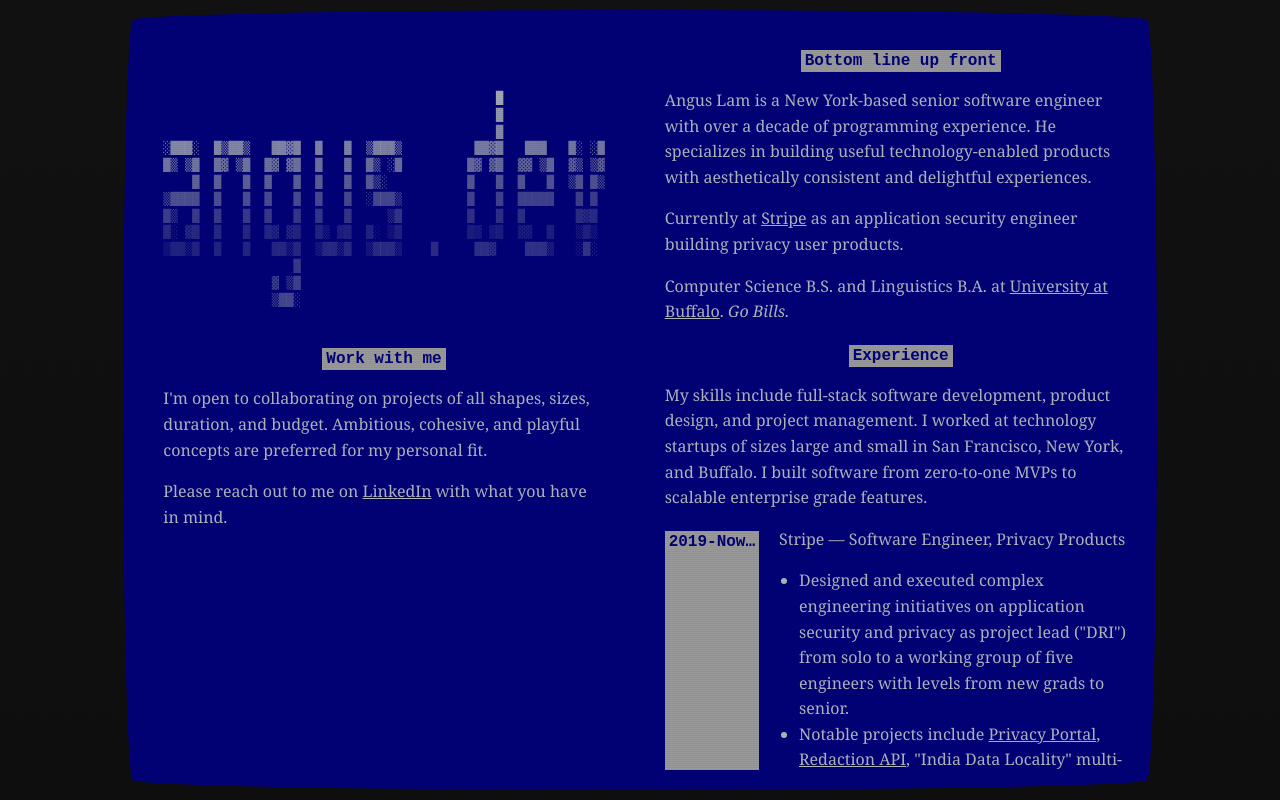
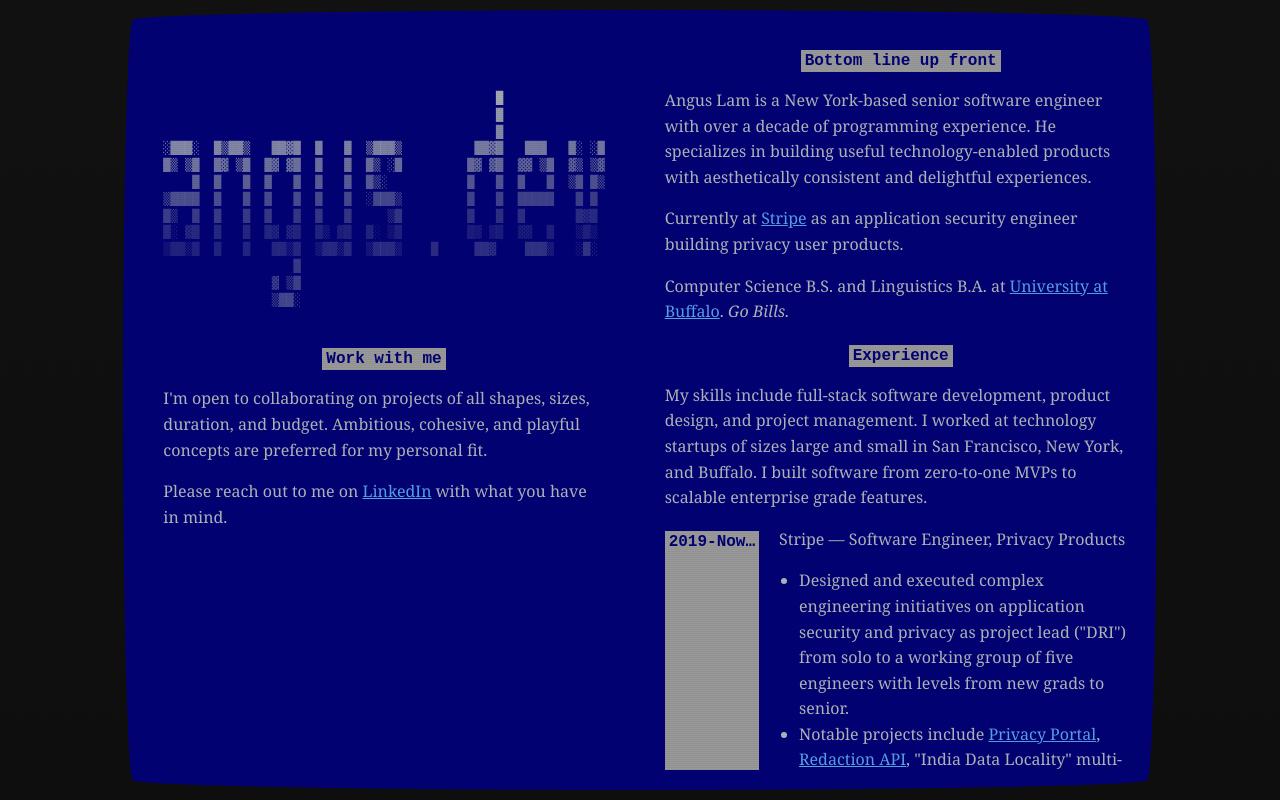
Before and after one commit to angushtlam/angus.dev, an Astro site: page / in a window 1280 px wide. Built offline with nearby package versions, Linux system fonts and the light colour scheme; Astro itself is replaced by a stand-in of ours; a web font is replaced by a local one.

Commit message:
Improve link visibility

```diff
--- a/src/components/HeroAsciiArt.astro
+++ b/src/components/HeroAsciiArt.astro
@@ -21,6 +21,7 @@
   }
 
   .hero-ascii-art pre {
+    color: #c3cacc;
     line-height: 1.4;
     font-family: "Lucida Console", "Courier New", monospace;
     font-size: 12px;
--- a/src/layouts/BaseLayout.astro
+++ b/src/layouts/BaseLayout.astro
@@ -128,7 +128,6 @@ const { title, description } = Astro.props;
 
   .screen {
     background: #000080;
-    color: #c3cacc;
     display: flex;
     height: 100%;
     overflow: auto;
--- a/src/styles/global.css
+++ b/src/styles/global.css
@@ -6,8 +6,12 @@ body {
   font-optical-sizing: auto;
 }
 
+body {
+  color: #c3cacc;
+}
+
 a {
-  color: inherit;
+  color: #61b2ff;
 }
 
 * {
```
